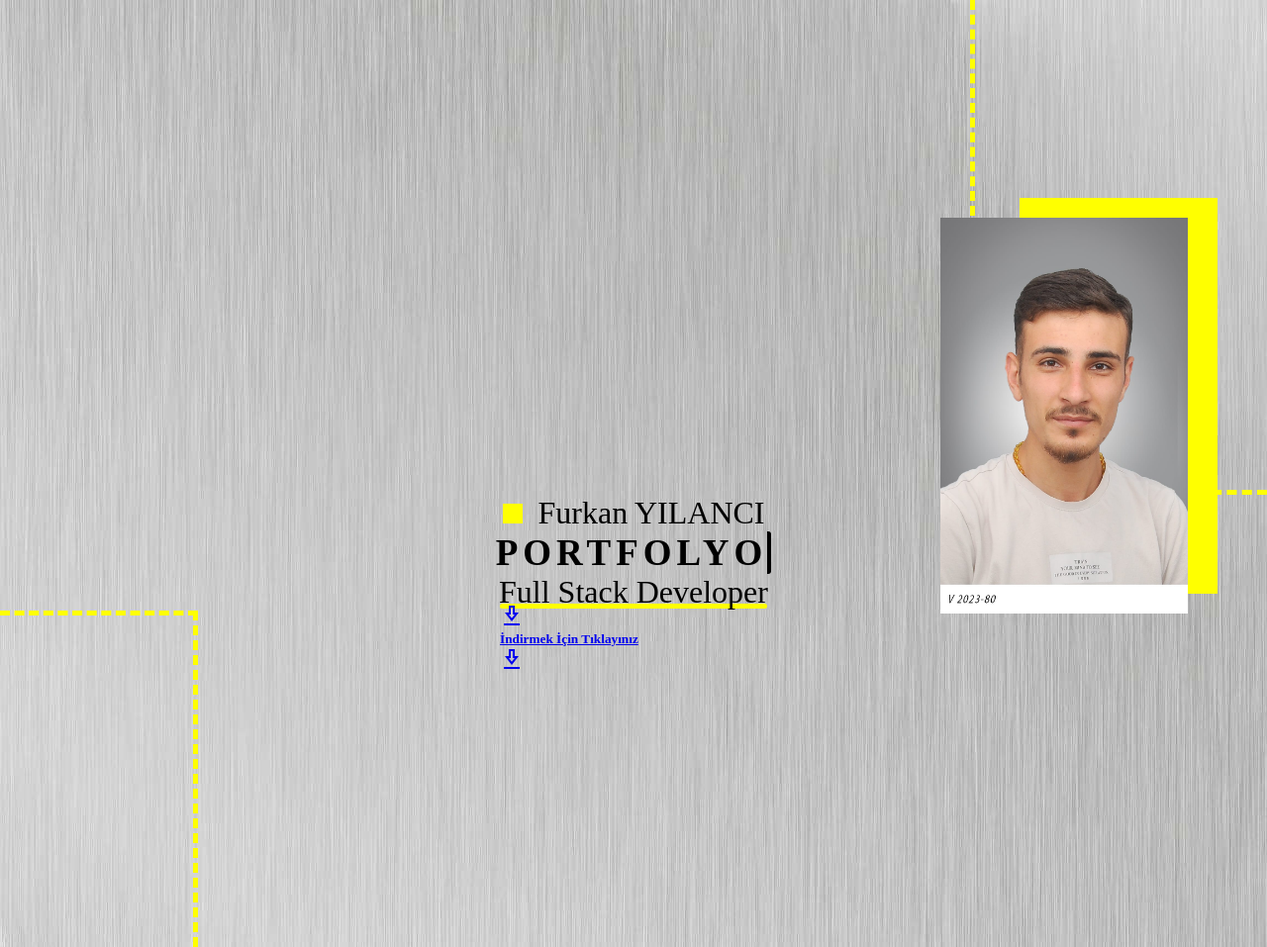
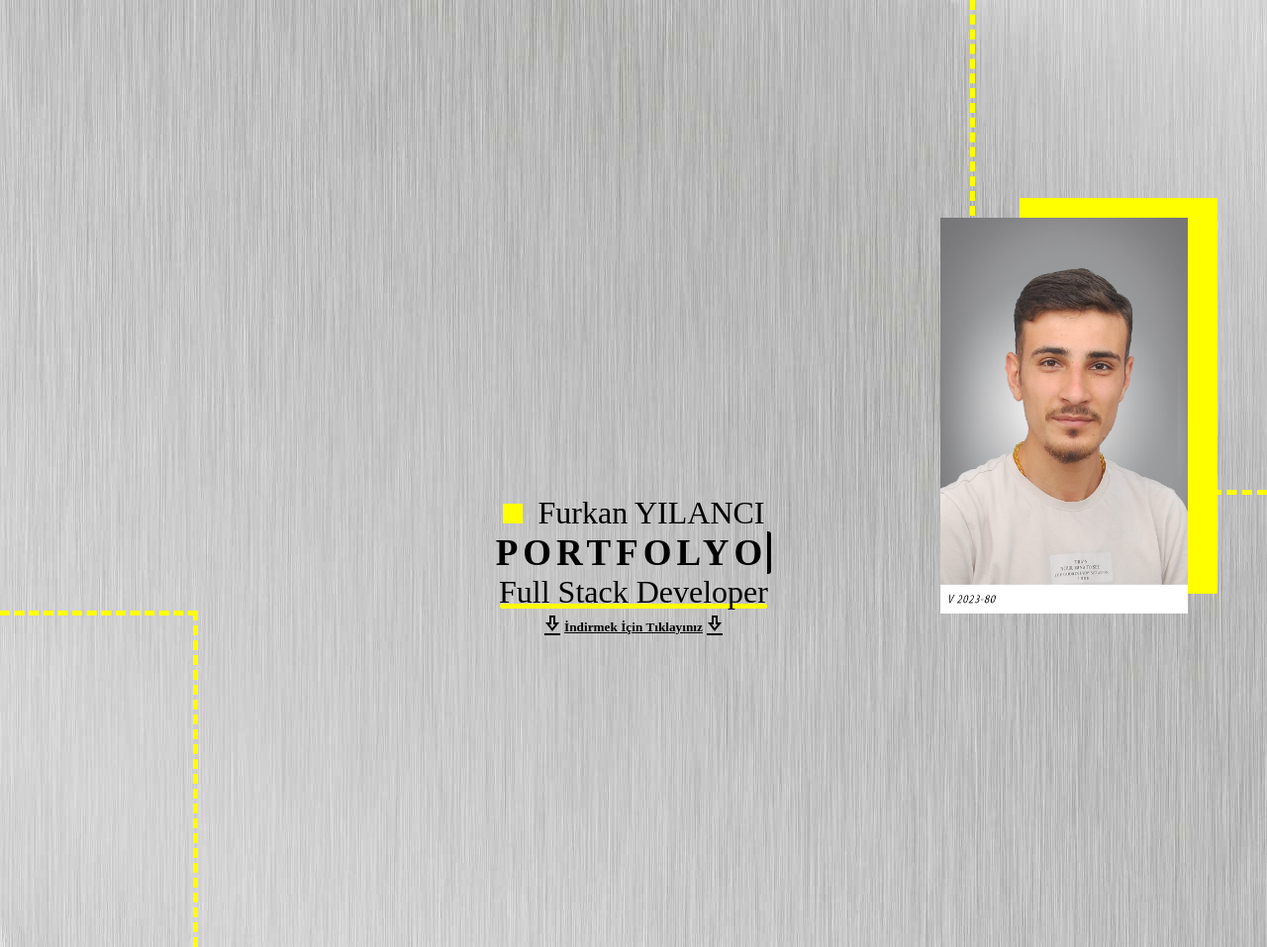
Before and after one commit to yilancifurkan1/portfolyo, a plain HTML site: page portfolyo/index.html in a window 1280 px wide. Shown: the whole page at 99% size. Drawn offline with nearby package versions, Linux system fonts and the light colour scheme.

Commit message:
style.css

```diff
--- a/portfolyo/style.css
+++ b/portfolyo/style.css
@@ -115,3 +115,24 @@ body {
     height: 340px;
 
 }
+
+.cv {
+    display: flex;
+    justify-content: center;
+
+    margin-top: 10px;
+    color: black;
+    align-items: center;
+}
+
+.cv a {
+    color: inherit;
+
+}
+
+
+
+.cv span:hover {
+    cursor: pointer;
+
+}
```
